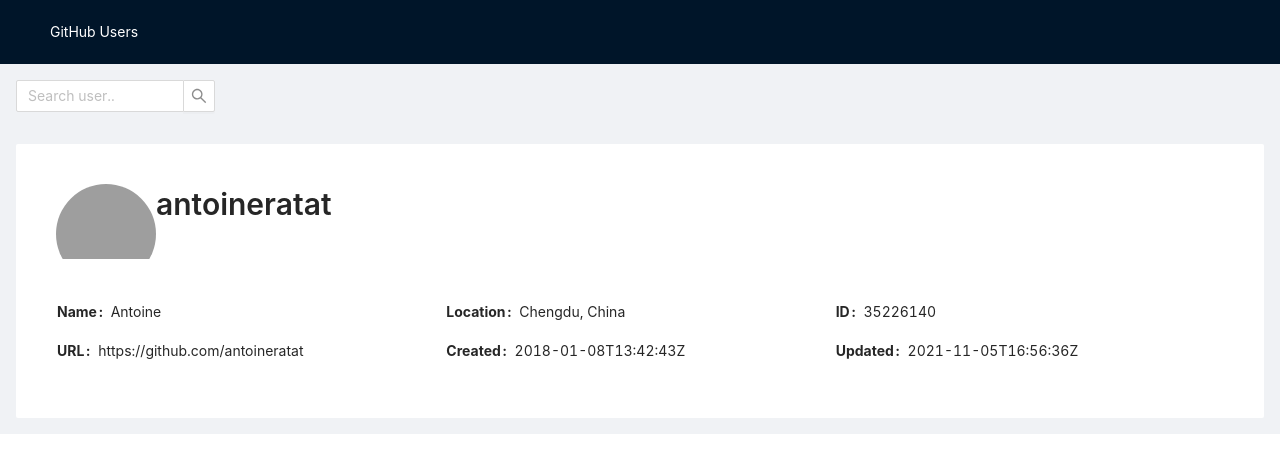
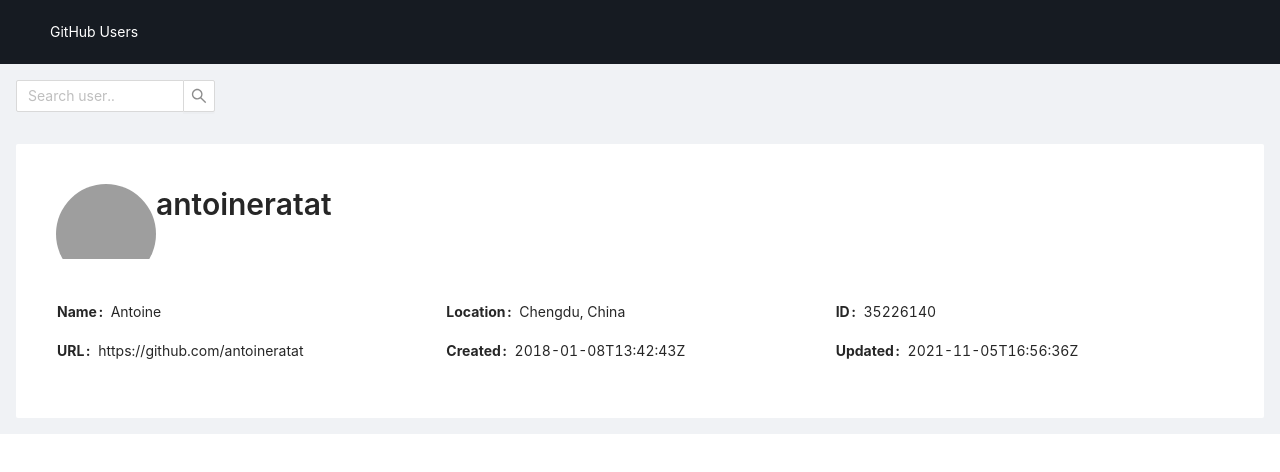
Before and after one commit to antoineGH/react_github, a React (Create React App) app: page / in a window 1280 px wide. Shown: the top 472 px of the page. Built offline with nearby package versions, Linux system fonts and the light colour scheme; grey boxes are pictures that could not be loaded.

Commit message:
update favicon

```diff
--- a/public/index.html
+++ b/public/index.html
@@ -10,34 +10,13 @@
       content="Web site created using create-react-app"
     />
     <link rel="apple-touch-icon" href="%PUBLIC_URL%/logo192.png" />
-    <!--
-      manifest.json provides metadata used when your web app is installed on a
-      user's mobile device or desktop. See https://developers.google.com/web/fundamentals/web-app-manifest/
-    -->
+
     <link rel="manifest" href="%PUBLIC_URL%/manifest.json" />
-    <!--
-      Notice the use of %PUBLIC_URL% in the tags above.
-      It will be replaced with the URL of the `public` folder during the build.
-      Only files inside the `public` folder can be referenced from the HTML.
 
-      Unlike "/favicon.ico" or "favicon.ico", "%PUBLIC_URL%/favicon.ico" will
-      work correctly both with client-side routing and a non-root public URL.
-      Learn how to configure a non-root public URL by running `npm run build`.
-    -->
-    <title>React App</title>
+    <title>Fetch Github User</title>
   </head>
   <body>
     <noscript>You need to enable JavaScript to run this app.</noscript>
     <div id="root"></div>
-    <!--
-      This HTML file is a template.
-      If you open it directly in the browser, you will see an empty page.
-
-      You can add webfonts, meta tags, or analytics to this file.
-      The build step will place the bundled scripts into the <body> tag.
-
-      To begin the development, run `npm start` or `yarn start`.
-      To create a production bundle, use `npm run build` or `yarn build`.
-    -->
   </body>
 </html>
--- a/src/App.css
+++ b/src/App.css
@@ -1,4 +1,8 @@
 @import '~antd/dist/antd.css';
+
+:root {
+  --color-bg-github: #161b22;
+}
 
 .text-white {
   color: white;
@@ -12,3 +16,7 @@
   font-weight: bold;
   text-transform: capitalize;
 }
+
+.ant-layout-header {
+  background: var(--color-bg-github) !important;
+}
```
Also changed, not shown: public/logo192.png, 1 other file (tests, documents, lock files or other folders).
